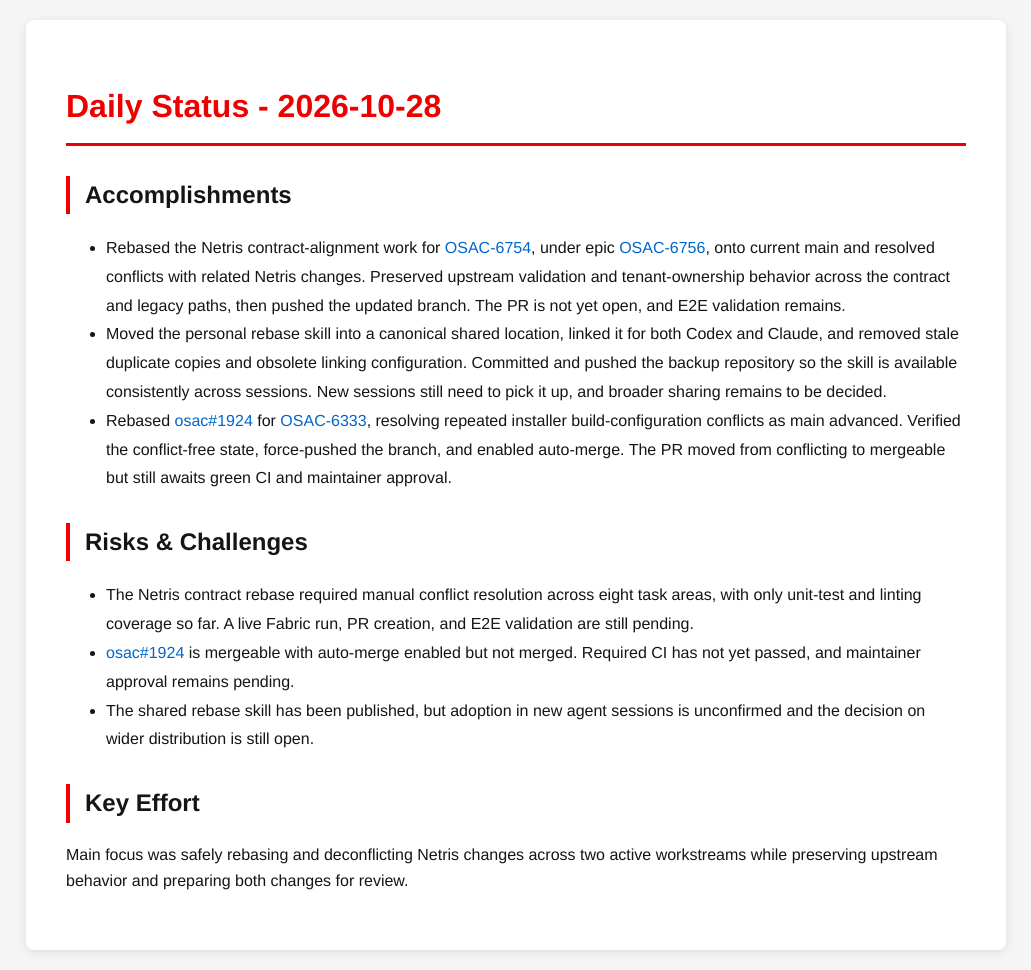
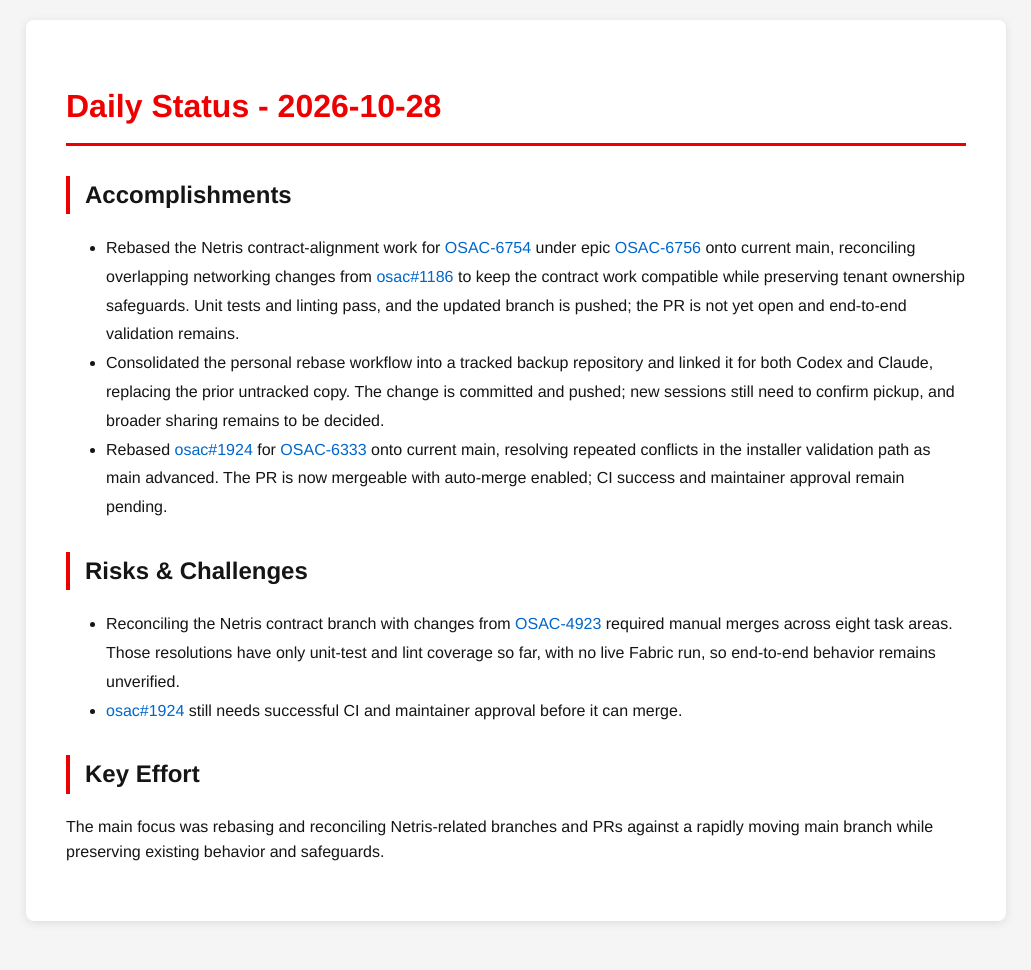
Before and after one commit to tzvatot/daily-status, a Jekyll site: the page built from 2026-10-28.md, in a window 1280 px wide. Shown: the whole page, without its empty margins (124-1155 px from the left). Built offline with Jekyll 4.4.1, drawn with Linux system fonts in a browser that asks for light colours; after the commit the page ends 941 px from its top, so only the background shows below that.

Commit message:
Daily status update - 2026-10-28

```diff
--- a/2026-10-28.md
+++ b/2026-10-28.md
@@ -7,14 +7,13 @@
 # Daily Status - 2026-10-28
 
 ## Accomplishments
-- Rebased the Netris contract-alignment work for [OSAC-6754](https://redhat.atlassian.net/browse/OSAC-6754), under epic [OSAC-6756](https://redhat.atlassian.net/browse/OSAC-6756), onto current main and resolved conflicts with related Netris changes. Preserved upstream validation and tenant-ownership behavior across the contract and legacy paths, then pushed the updated branch. The PR is not yet open, and E2E validation remains.
-- Moved the personal rebase skill into a canonical shared location, linked it for both Codex and Claude, and removed stale duplicate copies and obsolete linking configuration. Committed and pushed the backup repository so the skill is available consistently across sessions. New sessions still need to pick it up, and broader sharing remains to be decided.
-- Rebased [osac#1924](https://github.com/osac-project/osac/pull/1924) for [OSAC-6333](https://redhat.atlassian.net/browse/OSAC-6333), resolving repeated installer build-configuration conflicts as main advanced. Verified the conflict-free state, force-pushed the branch, and enabled auto-merge. The PR moved from conflicting to mergeable but still awaits green CI and maintainer approval.
+- Rebased the Netris contract-alignment work for [OSAC-6754](https://redhat.atlassian.net/browse/OSAC-6754) under epic [OSAC-6756](https://redhat.atlassian.net/browse/OSAC-6756) onto current main, reconciling overlapping networking changes from [osac#1186](https://github.com/osac-project/osac/pull/1186) to keep the contract work compatible while preserving tenant ownership safeguards. Unit tests and linting pass, and the updated branch is pushed; the PR is not yet open and end-to-end validation remains.
+- Consolidated the personal rebase workflow into a tracked backup repository and linked it for both Codex and Claude, replacing the prior untracked copy. The change is committed and pushed; new sessions still need to confirm pickup, and broader sharing remains to be decided.
+- Rebased [osac#1924](https://github.com/osac-project/osac/pull/1924) for [OSAC-6333](https://redhat.atlassian.net/browse/OSAC-6333) onto current main, resolving repeated conflicts in the installer validation path as main advanced. The PR is now mergeable with auto-merge enabled; CI success and maintainer approval remain pending.
 
 ## Risks & Challenges
-- The Netris contract rebase required manual conflict resolution across eight task areas, with only unit-test and linting coverage so far. A live Fabric run, PR creation, and E2E validation are still pending.
-- [osac#1924](https://github.com/osac-project/osac/pull/1924) is mergeable with auto-merge enabled but not merged. Required CI has not yet passed, and maintainer approval remains pending.
-- The shared rebase skill has been published, but adoption in new agent sessions is unconfirmed and the decision on wider distribution is still open.
+- Reconciling the Netris contract branch with changes from [OSAC-4923](https://redhat.atlassian.net/browse/OSAC-4923) required manual merges across eight task areas. Those resolutions have only unit-test and lint coverage so far, with no live Fabric run, so end-to-end behavior remains unverified.
+- [osac#1924](https://github.com/osac-project/osac/pull/1924) still needs successful CI and maintainer approval before it can merge.
 
 ## Key Effort
-Main focus was safely rebasing and deconflicting Netris changes across two active workstreams while preserving upstream behavior and preparing both changes for review.
+The main focus was rebasing and reconciling Netris-related branches and PRs against a rapidly moving main branch while preserving existing behavior and safeguards.
```
